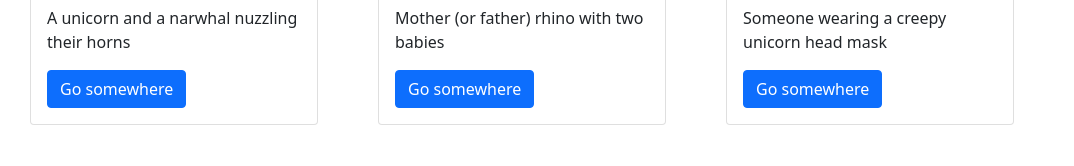
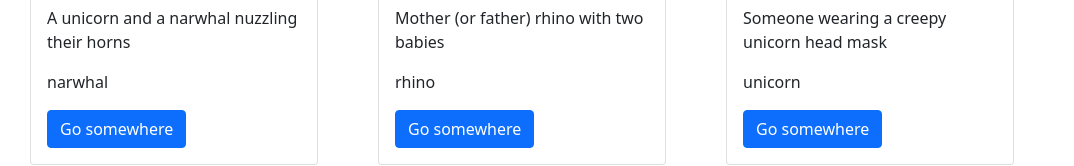
Before and after one commit to mrobeidat/react-app, a React (Create React App) app: page / in a window 1280 px wide. Shown: the part 384-550 px from the top of the page, without its empty margins (0-1074 px from the left). Built offline with nearby package versions, Linux system fonts and the light colour scheme.

Commit message:
add keyword for card

```diff
--- a/src/components/Hornedbeast.js
+++ b/src/components/Hornedbeast.js
@@ -18,19 +18,19 @@ incrementOfClicks=()=>{
   ({NumberOfClicks :this.state.NumberOfClicks +1})
 }
 
-
 render(){
   return(
 
 <>
 
-<Card style={{ width: '18rem', display:"inline-block", margin:"30px" }}>
+<Card style={{ width: '18rem', display:"inline-block", margin:"30px"}}>
   <Card.Img variant="top" src= {this.props.imgUrl} onClick ={this.incrementOfClicks} />
   <Card.Body>
     <Card.Title>{this.props.title}</Card.Title>
     <Card.Text>
 <p>Number of clicks 😸: {this.state.NumberOfClicks}</p>
 <p>{this.props.description}</p>
+<p>{this.props.keyword}</p>
     </Card.Text>
     <Button variant="primary">Go somewhere</Button>
   </Card.Body>
--- a/src/components/Main.js
+++ b/src/components/Main.js
@@ -14,6 +14,7 @@ return(
 title= {item.title}
 imgUrl={item.image_url}
 description={item.description}
+keyword={item.keyword}
 />
   )
 })
```
Also changed, not shown: src/components/Hornedbeast.css (added).
